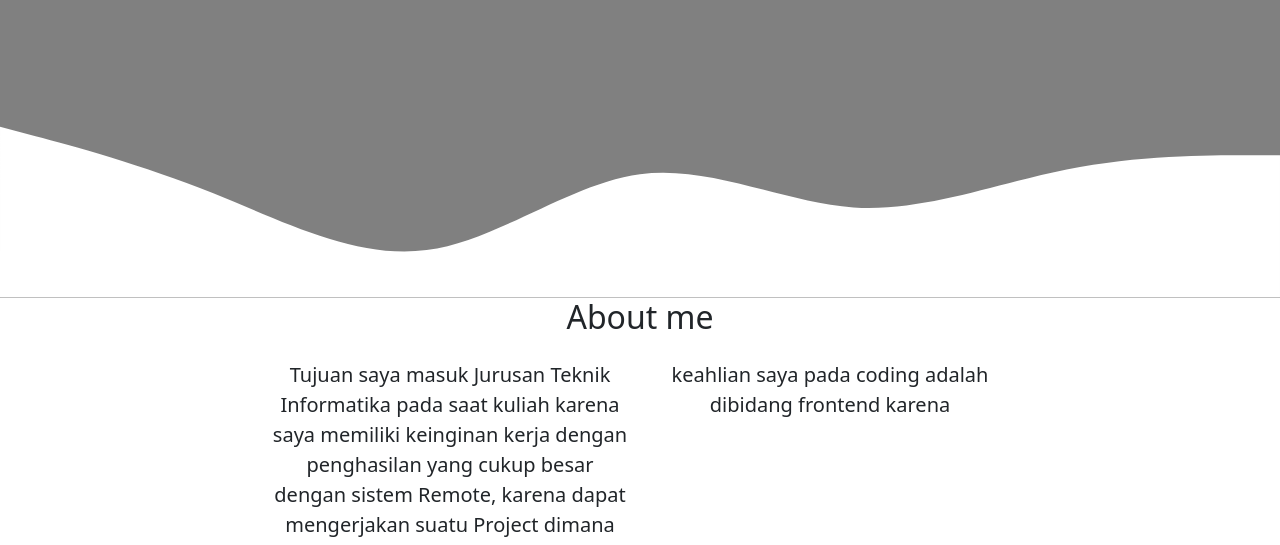
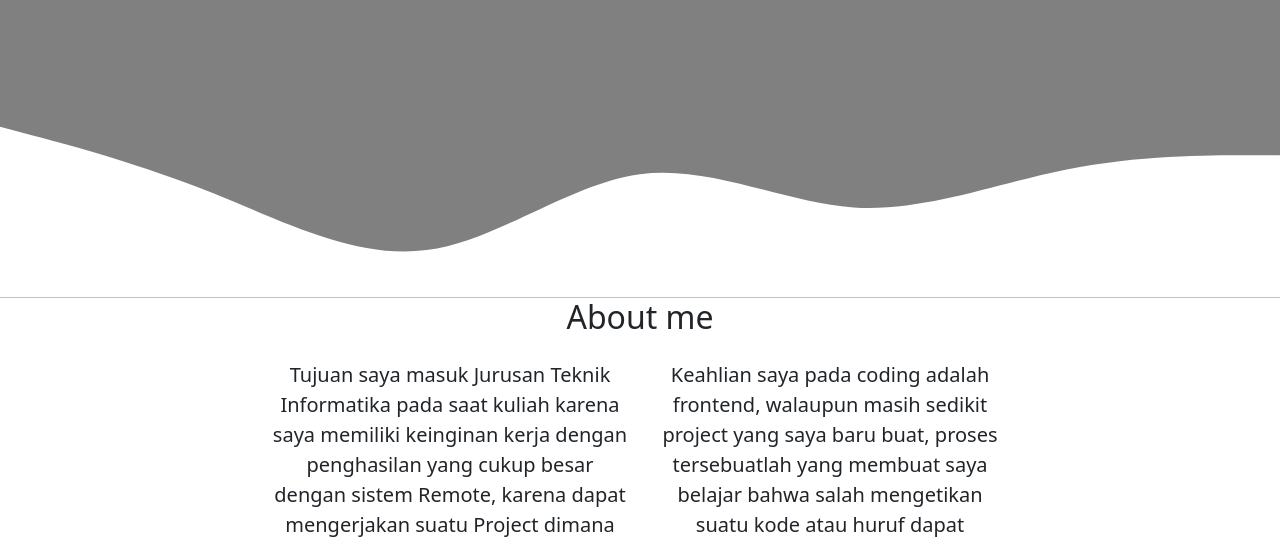
Before and after one commit to BinarMaullaZaqi/BinarMaullaZaqi.github.io, a plain HTML site: page index.html in a window 1280 px wide. Shown: the part 404-949 px from the top of the page. Drawn offline with nearby package versions, Linux system fonts and the light colour scheme.

Commit message:
mengubah text pada about

```diff
--- a/index.html
+++ b/index.html
@@ -69,7 +69,7 @@
             <p>Tujuan saya masuk Jurusan Teknik Informatika pada saat kuliah karena saya memiliki keinginan kerja dengan penghasilan yang cukup besar dengan sistem Remote, karena dapat mengerjakan suatu Project dimana saja.</p>
           </div>
           <div class="col-md-4">
-            <p>keahlian saya pada coding adalah dibidang frontend karena </p>
+            <p>Keahlian saya pada coding adalah frontend, walaupun masih sedikit project yang saya baru buat, proses tersebuatlah yang membuat saya belajar bahwa salah mengetikan suatu kode atau huruf dapat membuat codingan tidak berjalan dengan baik bahkan bisa juga web tidak mendeteksinya.</p>
           </div>
         </div>
       </div>
```
